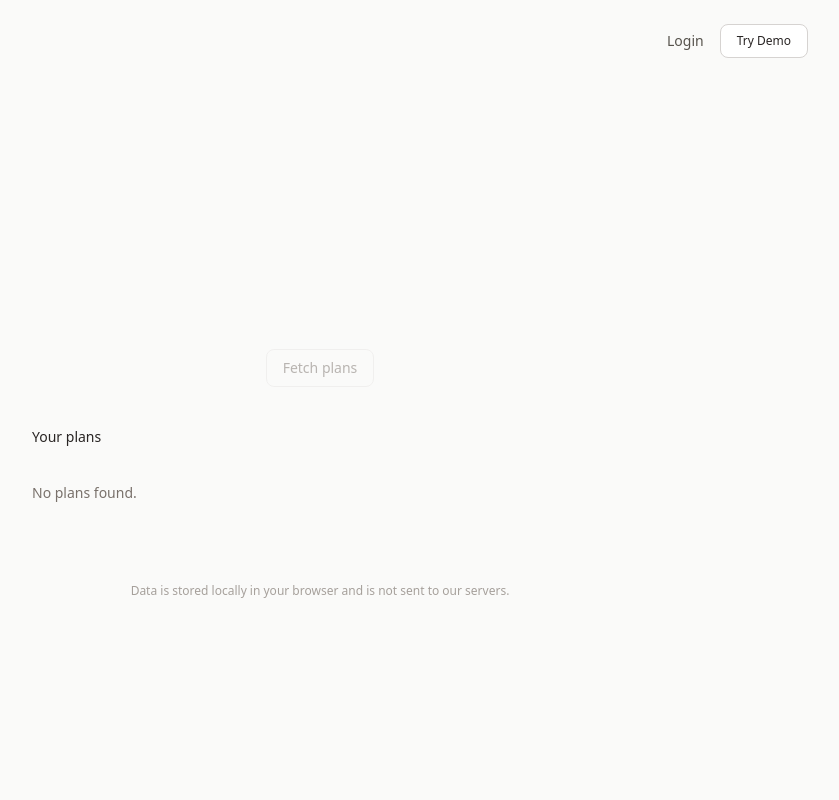
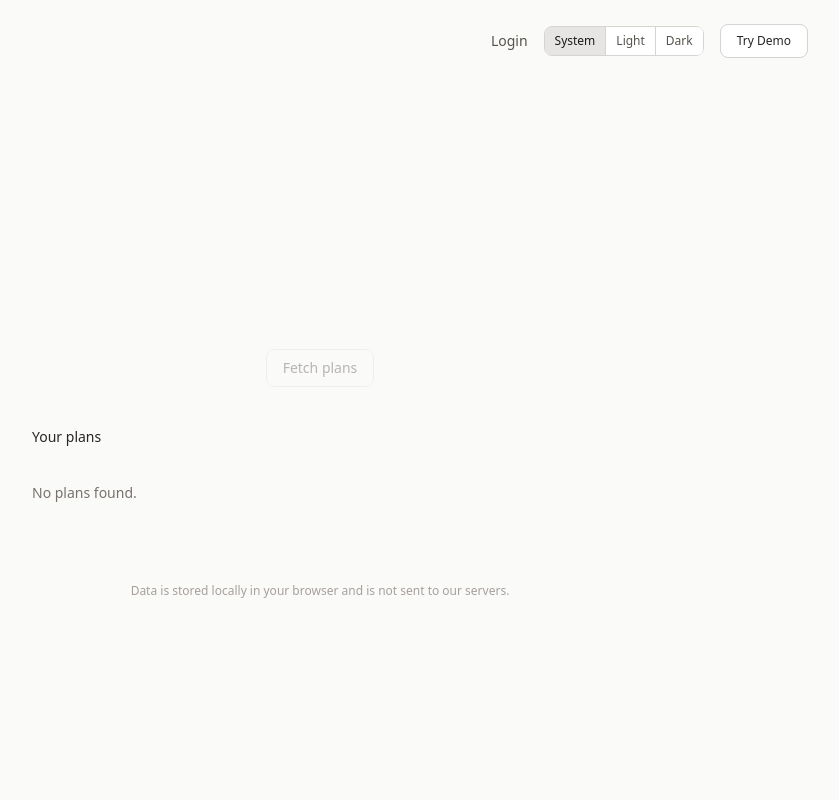
Before and after one commit to danielh-official/billsforynab, a SvelteKit app: page / in a window 1280 px wide. Shown: the top 800 px of the page, without its empty margins (320-1159 px from the left). Built offline with nearby package versions, Linux system fonts and the light colour scheme.

Commit message:
Allow theme switching

```diff
--- a/src/app.html
+++ b/src/app.html
@@ -3,6 +3,15 @@
 	<head>
 		<meta charset="utf-8" />
 		<meta name="viewport" content="width=device-width, initial-scale=1" />
+		<script>
+			(function () {
+				const theme = localStorage.getItem('theme');
+				const isDark =
+					theme === 'dark' ||
+					(!theme || theme === 'system') && window.matchMedia('(prefers-color-scheme: dark)').matches;
+				document.documentElement.classList.toggle('dark', isDark);
+			})();
+		</script>
 		%sveltekit.head%
 	</head>
 	<body data-sveltekit-preload-data="hover">
--- a/src/lib/app.css
+++ b/src/lib/app.css
@@ -1,6 +1,7 @@
 @import 'tailwindcss';
 @plugin '@tailwindcss/forms';
 @plugin '@tailwindcss/typography';
+@custom-variant dark (&:where(.dark, .dark *));
 
 body {
 	font-family:
--- /dev/null
+++ b/src/lib/components/ThemeToggle.svelte
@@ -0,0 +1,91 @@
+<script lang="ts">
+	import { browser } from '$app/environment';
+
+	type Theme = 'system' | 'light' | 'dark';
+	let theme = $state<Theme>('system');
+
+	function applyTheme() {
+		if (!browser) return;
+		const isDark =
+			theme === 'dark' ||
+			(theme === 'system' && window.matchMedia('(prefers-color-scheme: dark)').matches);
+		document.documentElement.classList.toggle('dark', isDark);
+	}
+
+	$effect(() => {
+		if (!browser) return;
+		const stored = localStorage.getItem('theme');
+		if (stored === 'system' || stored === 'light' || stored === 'dark') {
+			theme = stored;
+		}
+	});
+
+	$effect(() => {
+		if (!browser) return;
+		applyTheme();
+		const media = window.matchMedia('(prefers-color-scheme: dark)');
+		const handler = () => {
+			if (theme === 'system') applyTheme();
+		};
+		media.addEventListener('change', handler);
+		return () => media.removeEventListener('change', handler);
+	});
+
+	$effect(() => {
+		if (!browser) return;
+		const handler = (e: StorageEvent) => {
+			if (e.key === 'theme' && (e.newValue === 'system' || e.newValue === 'light' || e.newValue === 'dark')) {
+				theme = e.newValue;
+				applyTheme();
+			}
+		};
+		window.addEventListener('storage', handler);
+		return () => window.removeEventListener('storage', handler);
+	});
+
+	function setTheme(next: Theme) {
+		theme = next;
+		localStorage.setItem('theme', next);
+		applyTheme();
+	}
+</script>
+
+<div
+	class="flex rounded-lg border border-stone-300 dark:border-stone-600"
+	role="group"
+	aria-label="Theme"
+>
+	<button
+		type="button"
+		class="rounded-l-md border-r border-stone-300 px-2.5 py-1.5 text-xs font-medium transition-colors dark:border-stone-600 {theme ===
+		'system'
+			? 'bg-stone-200 text-stone-900 dark:bg-stone-600 dark:text-stone-100'
+			: 'bg-white text-stone-600 hover:bg-stone-50 dark:bg-stone-800 dark:text-stone-400 dark:hover:bg-stone-700/50'}"
+		onclick={() => setTheme('system')}
+		aria-pressed={theme === 'system'}
+	>
+		System
+	</button>
+	<button
+		type="button"
+		class="border-r border-stone-300 px-2.5 py-1.5 text-xs font-medium transition-colors dark:border-stone-600 {theme ===
+		'light'
+			? 'bg-stone-200 text-stone-900 dark:bg-stone-600 dark:text-stone-100'
+			: 'bg-white text-stone-600 hover:bg-stone-50 dark:bg-stone-800 dark:text-stone-400 dark:hover:bg-stone-700/50'}"
+		onclick={() => setTheme('light')}
+		aria-pressed={theme === 'light'}
+	>
+		Light
+	</button>
+	<button
+		type="button"
+		class="rounded-r-md px-2.5 py-1.5 text-xs font-medium transition-colors {theme ===
+		'dark'
+			? 'bg-stone-200 text-stone-900 dark:bg-stone-600 dark:text-stone-100'
+			: 'bg-white text-stone-600 hover:bg-stone-50 dark:bg-stone-800 dark:text-stone-400 dark:hover:bg-stone-700/50'}"
+		onclick={() => setTheme('dark')}
+		aria-pressed={theme === 'dark'}
+	>
+		Dark
+	</button>
+</div>
--- a/src/routes/+layout.svelte
+++ b/src/routes/+layout.svelte
@@ -1,6 +1,7 @@
 <script lang="ts">
 	import favicon from '$lib/assets/favicon.svg';
 	import '$lib/app.css';
+	import ThemeToggle from '$lib/components/ThemeToggle.svelte';
 	import WorksWithYnab from '$lib/components/WorksWithYnab.svelte';
 	import { db, type CustomBudgetDetail } from '$lib/db';
 	import { liveQuery } from 'dexie';
@@ -172,6 +173,7 @@
 					Login
 				</a>
 			{/if}
+			<ThemeToggle />
 			{#if !demoBudgetAlreadyExists}
 				<button
 					type="button"
```
